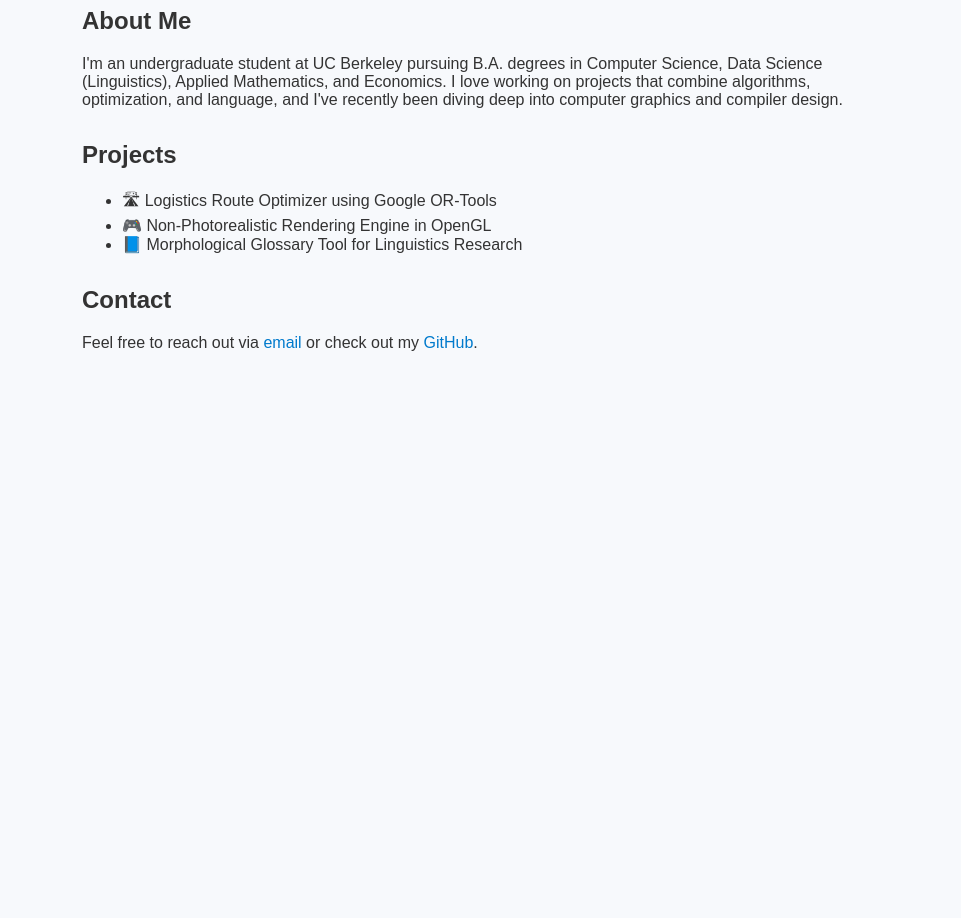
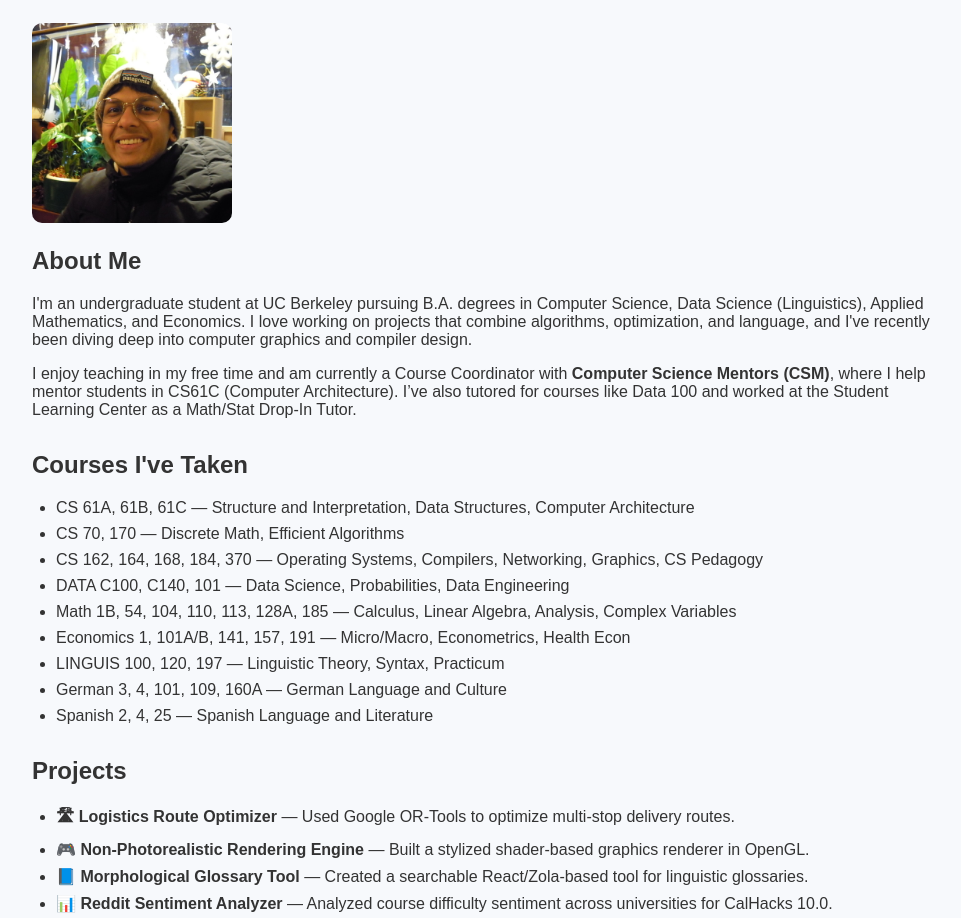
Before and after one commit to shashwatbansal1/shashwatbansal1.github.io, a plain HTML site: page index.html in a window 1280 px wide. Shown: the part 105-1023 px from the top of the page, without its empty margins (158-1119 px from the left). Before the commit the page ends 800 px from the top, so only its background shows below. Drawn offline with Linux system fonts and the light colour scheme.

Commit message:
feat(courses, image)

```diff
--- a/index.html
+++ b/index.html
@@ -10,7 +10,7 @@
       background: #f7f9fc;
       color: #333;
       padding: 2rem;
-      max-width: 800px;
+      max-width: 900px;
       margin: auto;
     }
     h1 {
@@ -26,32 +26,67 @@
     a:hover {
       text-decoration: underline;
     }
+    img {
+      max-width: 200px;
+      border-radius: 10px;
+      margin-top: 1rem;
+    }
+    ul {
+      padding-left: 1.5rem;
+    }
+    li {
+      margin-bottom: 0.5rem;
+    }
   </style>
 </head>
 <body>
 
   <h1>Hi, I'm Shashwat Bansal</h1>
 
+  <img src="shashwat_512.jpeg" alt="Photo of Shashwat Bansal">
+
   <section>
     <h2>About Me</h2>
     <p>
       I'm an undergraduate student at UC Berkeley pursuing B.A. degrees in Computer Science, Data Science (Linguistics), Applied Mathematics, and Economics. I love working on projects that combine algorithms, optimization, and language, and I've recently been diving deep into computer graphics and compiler design.
     </p>
+    <p>
+      I enjoy teaching in my free time and am currently a Course Coordinator with <strong>Computer Science Mentors (CSM)</strong>, where I help mentor students in CS61C (Computer Architecture). I’ve also tutored for courses like Data 100 and worked at the Student Learning Center as a Math/Stat Drop-In Tutor.
+    </p>
+  </section>
+
+  <section>
+    <h2>Courses I've Taken</h2>
+    <ul>
+      <li>CS 61A, 61B, 61C — Structure and Interpretation, Data Structures, Computer Architecture</li>
+      <li>CS 70, 170 — Discrete Math, Efficient Algorithms</li>
+      <li>CS 162, 164, 168, 184, 370 — Operating Systems, Compilers, Networking, Graphics, CS Pedagogy</li>
+      <li>DATA C100, C140, 101 — Data Science, Probabilities, Data Engineering</li>
+      <li>Math 1B, 54, 104, 110, 113, 128A, 185 — Calculus, Linear Algebra, Analysis, Complex Variables</li>
+      <li>Economics 1, 101A/B, 141, 157, 191 — Micro/Macro, Econometrics, Health Econ</li>
+      <li>LINGUIS 100, 120, 197 — Linguistic Theory, Syntax, Practicum</li>
+      <li>German 3, 4, 101, 109, 160A — German Language and Culture</li>
+      <li>Spanish 2, 4, 25 — Spanish Language and Literature</li>
+    </ul>
   </section>
 
   <section>
     <h2>Projects</h2>
     <ul>
-      <li>🛣 Logistics Route Optimizer using Google OR-Tools</li>
-      <li>🎮 Non-Photorealistic Rendering Engine in OpenGL</li>
-      <li>📘 Morphological Glossary Tool for Linguistics Research</li>
+      <li><strong>🛣 Logistics Route Optimizer</strong> — Used Google OR-Tools to optimize multi-stop delivery routes.</li>
+      <li><strong>🎮 Non-Photorealistic Rendering Engine</strong> — Built a stylized shader-based graphics renderer in OpenGL.</li>
+      <li><strong>📘 Morphological Glossary Tool</strong> — Created a searchable React/Zola-based tool for linguistic glossaries.</li>
+      <li><strong>📊 Reddit Sentiment Analyzer</strong> — Analyzed course difficulty sentiment across universities for CalHacks 10.0.</li>
+      <li><strong>🌎 Datathon for Social Good</strong> — Visualized conflict zones in Latin America using DWB data and Python mapping.</li>
+      <li><strong>💻 Pintos Kernel Dev</strong> — Implemented threading, exec, and buffer cache in a teaching OS.</li>
+      <li><strong>🔍 Privacy Policy Crawler</strong> — Automated data collection for CPPA research with Selenium.</li>
     </ul>
   </section>
 
   <section>
     <h2>Contact</h2>
     <p>
-      Feel free to reach out via <a href="mailto:shashwat@example.com">email</a> or check out my <a href="https://github.com/shashwatbansal1" target="_blank">GitHub</a>.
+      Feel free to reach out via <a href="mailto:shashwat@berkeley.edu">email</a> or check out my <a href="https://github.com/shashwatbansal1" target="_blank">GitHub</a>.
     </p>
   </section>
 
```
Also changed, not shown: shashwat_512.jpeg (added).
